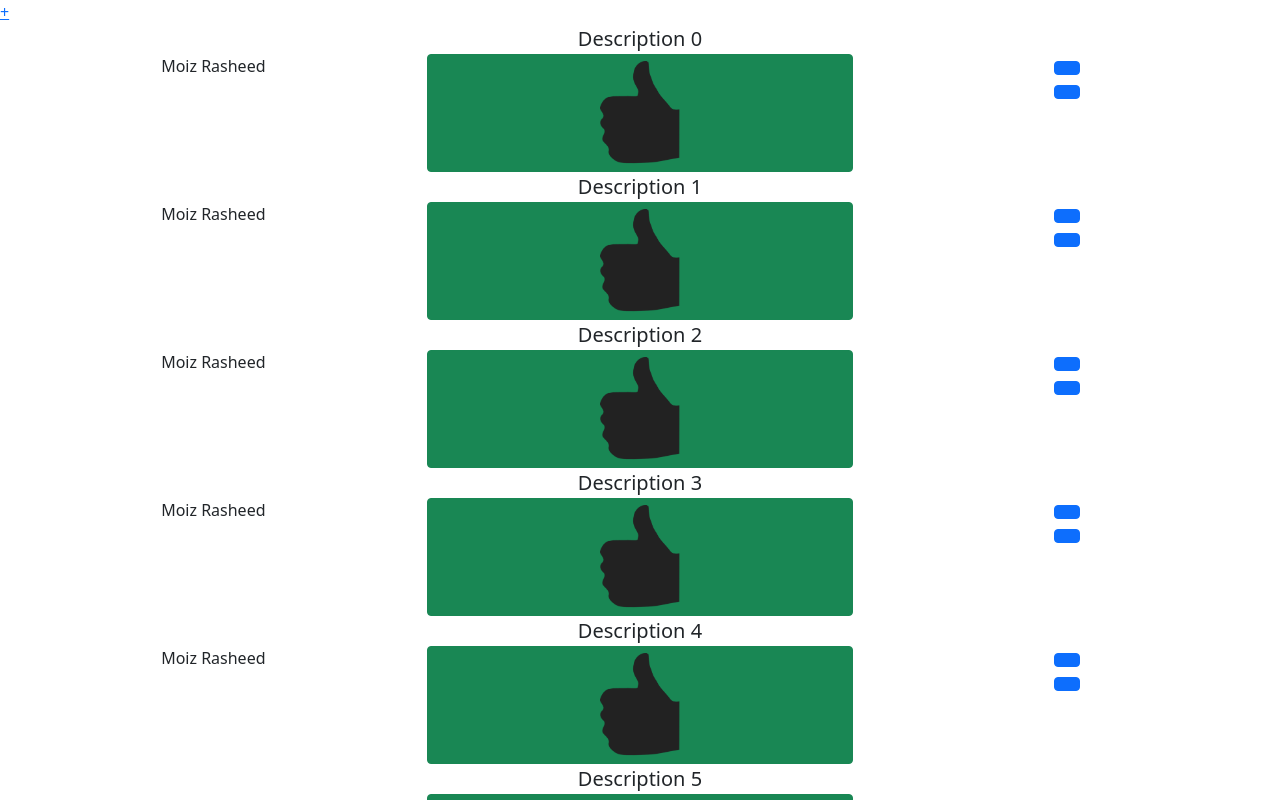
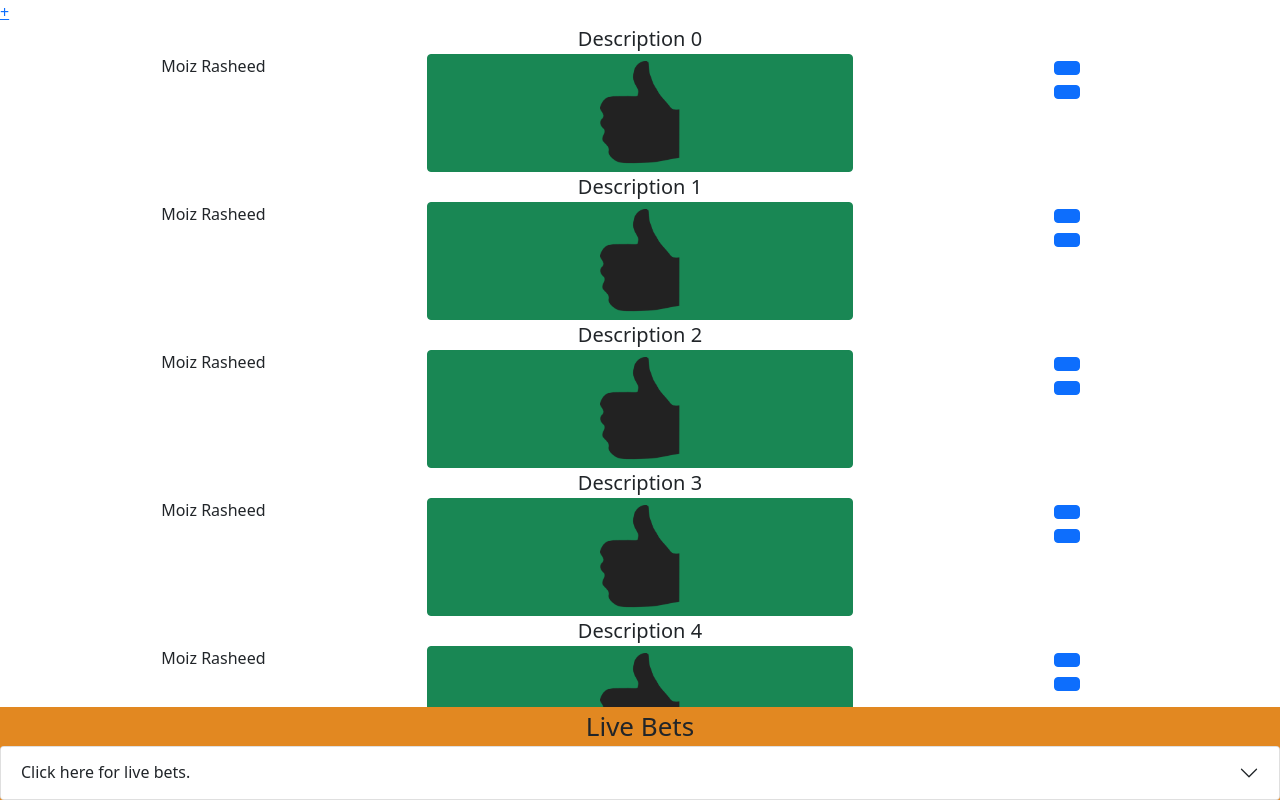
Before and after one commit to Iampizzaprincess/5GHackathon-FrontEnd, a React (Create React App) app: page / in a window 1280 px wide. Shown: the top 800 px of the page. Built offline with nearby package versions, Linux system fonts and the light colour scheme; no server answers.

Commit message:
added the bottom bar.

```diff
--- a/src/App.css
+++ b/src/App.css
@@ -47,3 +47,14 @@
     transform: rotate(360deg);
   }
 }
+
+.PushItem{
+  position: fixed;
+  display: block;
+  text-align: center;
+  font-size: calc(10px + 2vmin);
+  background-color: #e28821;
+  bottom: 0;
+  left:0;
+  right:0;
+}
--- a/src/App.js
+++ b/src/App.js
@@ -8,6 +8,8 @@ import {
   Link
 } from "react-router-dom";
 import thumbUp_ from './thumbUp_.png';
+import { render } from '@testing-library/react';
+import {Accordion, Card, Button} from 'react-bootstrap';
 
 
 function App() {
@@ -23,6 +25,7 @@ function App() {
         </Route>
         <Route path='/'>
           <BetList />
+          <PushBet />
         </Route>
       </Switch>
     </div>
@@ -96,6 +99,31 @@ class WriteBet extends React.Component {
   }
 } // end writeBet
 
+class PushBet extends React.Component {
+  constructor(props) {
+    super(props);
+    this.state = {
+      bets: [] // active, approved bets
+    };
+  }
+
+  render(){
+    return(
+      <div>
+        <div className="PushItem">
+          Live Bets
+          <Accordion>
+            <Accordion.Item eventKey="0">
+              <Accordion.Header> Click here for live bets. </Accordion.Header>
+              <Accordion.Body> A cool live bet. </Accordion.Body>
+            </Accordion.Item>
+          </Accordion>
+        </div>
+      </div>
+    );
+  }
+
+} // end PushBet gui
 
 class BetList extends React.Component {
   constructor(props) {
--- a/src/index.js
+++ b/src/index.js
@@ -9,6 +9,7 @@ import 'bootstrap/dist/css/bootstrap.css';
 ReactDOM.render(
   <BrowserRouter>
     <App />
+    <pushGUI />
   </BrowserRouter>,
   document.getElementById('root')
 );
```
